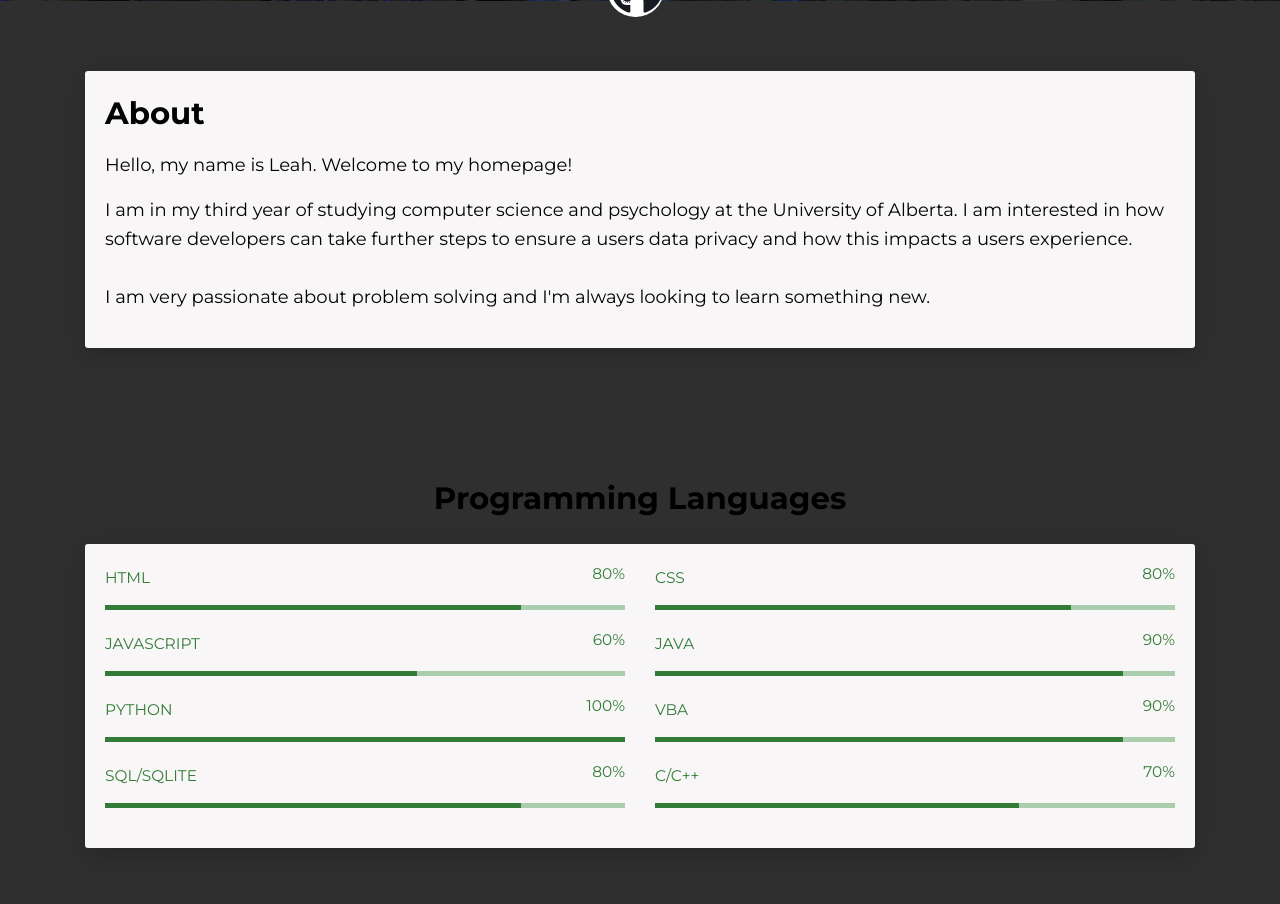
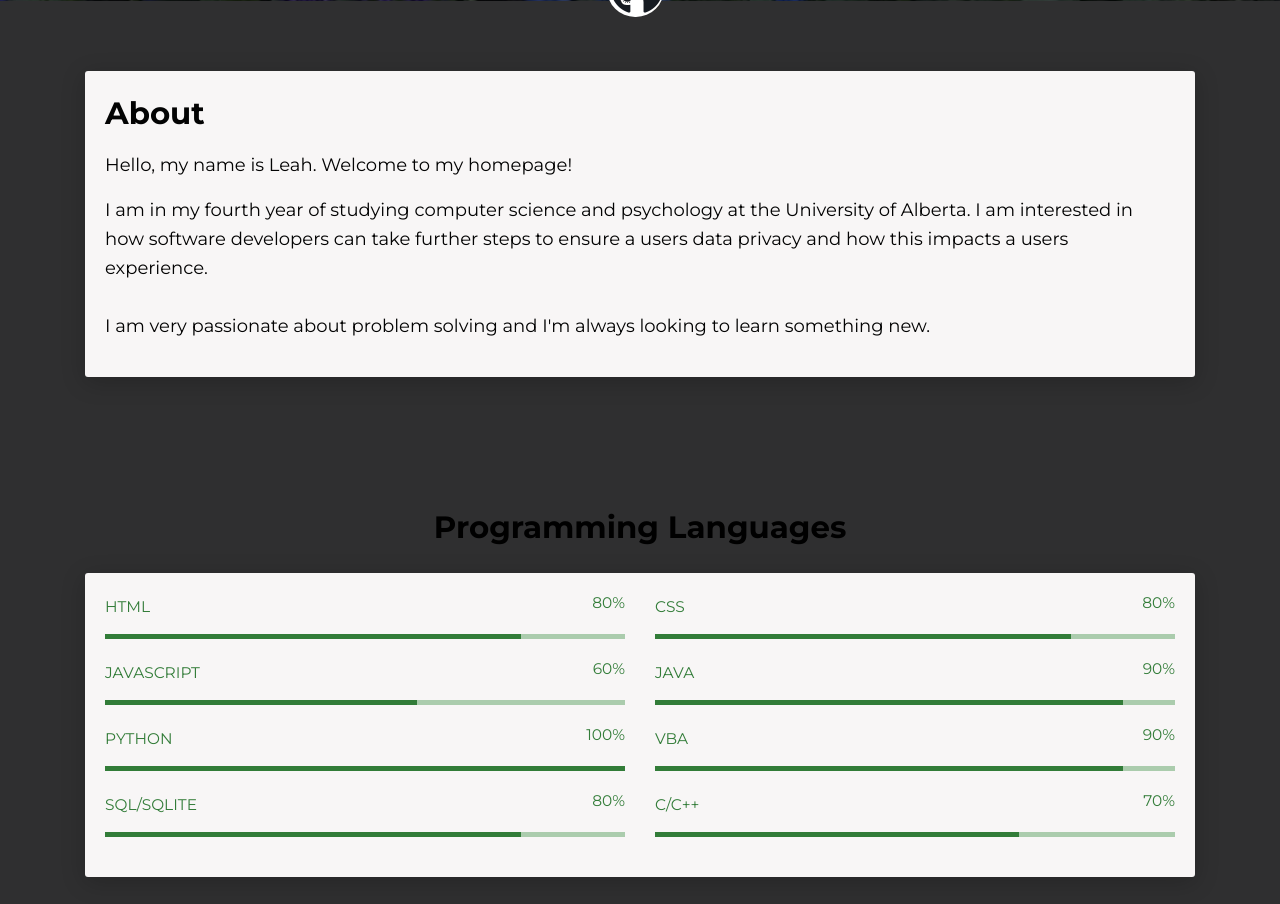
Before and after one commit to leah-is-offline/leah-doing-stuff.ca, a Django app: page / in a window 1280 px wide. Shown: the part 549-1453 px from the top of the page. Run offline with Django 3.2, Linux system fonts and the light colour scheme; some libraries are stand-ins or nearby versions.

Commit message:
change grad day

```diff
--- a/homepage/templates/homepage/index.html
+++ b/homepage/templates/homepage/index.html
@@ -71,7 +71,7 @@
           <div class="card-body">
             <div class="h4 mt-0 title">About</div>
             <p>Hello, my name is Leah. Welcome to my homepage!</p>
-            <p>I am in my third year of studying computer science and psychology at the University of Alberta. I am interested in how software developers can take further steps to ensure a users data privacy and how this impacts a users experience.
+            <p>I am in my fourth year of studying computer science and psychology at the University of Alberta. I am interested in how software developers can take further steps to ensure a users data privacy and how this impacts a users experience.
               <br><br> I am very passionate about problem solving and I'm always looking to learn something new.</p>
           </div>
         </div>
```
